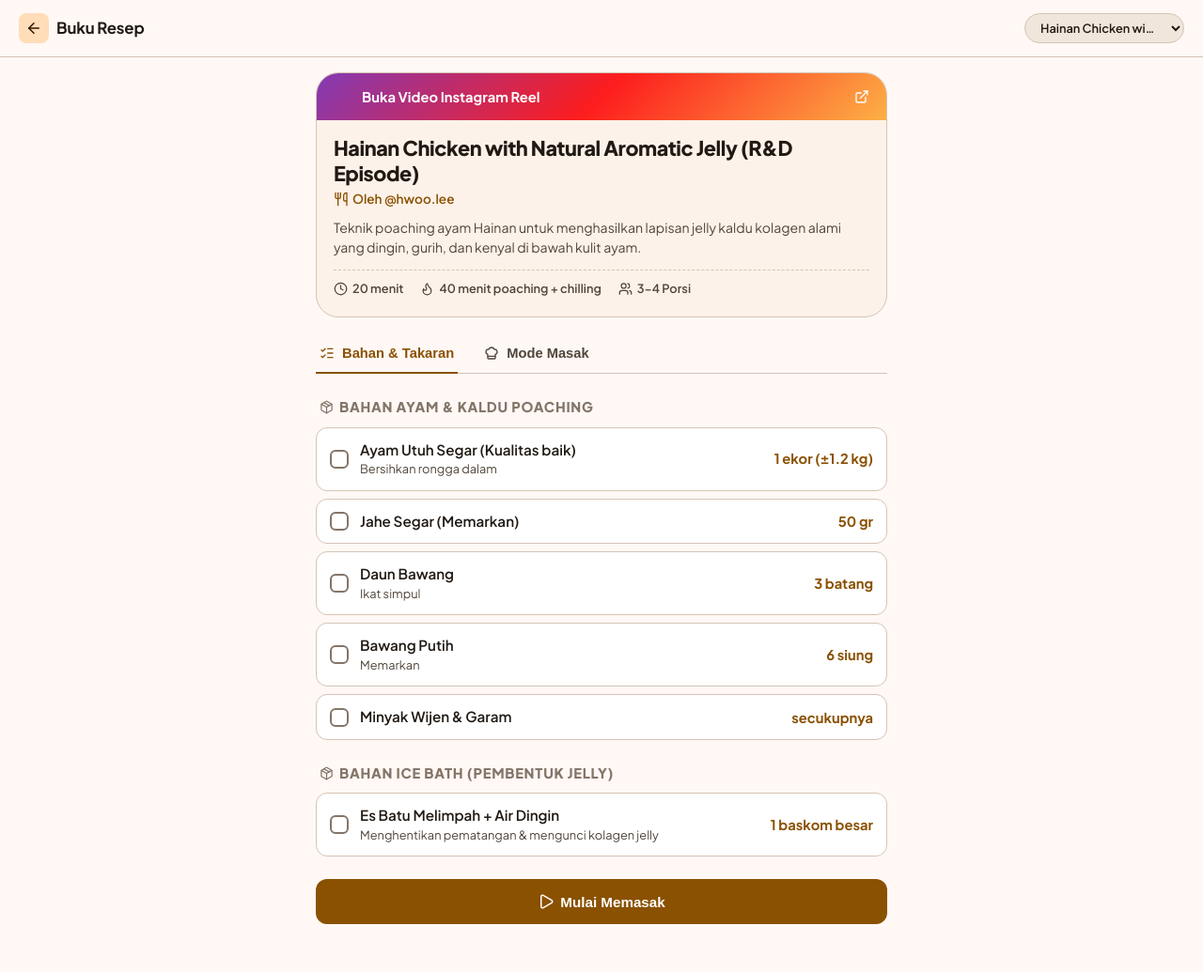
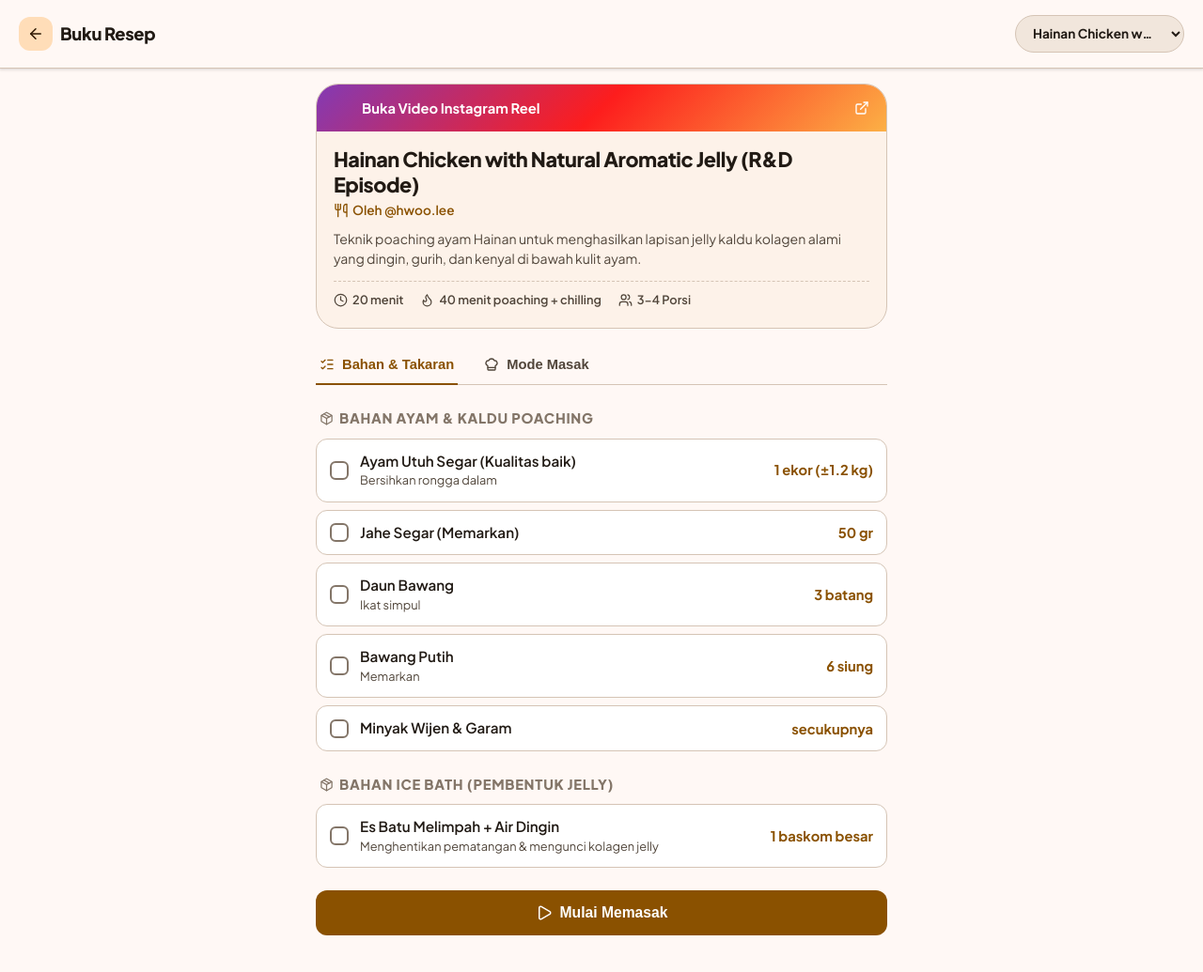
Before and after one commit to RizkiRay/recipe-m3-app, a FastAPI app: page /recipe/hainan-chicken-jelly-rd in a window 1280 px wide. Shown: the top 1035 px of the page at 94% size. Run offline with FastAPI, Linux system fonts and the light colour scheme; data comes from the database, SQL or seed files in the repository; some libraries are stand-ins or nearby versions.

Commit message:
style: expand top appbar to 64px and bottom toolbar to ergonomic 72px with 52px touch buttons

```diff
--- a/static/css/m3-theme.css
+++ b/static/css/m3-theme.css
@@ -85,7 +85,7 @@ body {
   background-color: var(--md-sys-color-surface);
   color: var(--md-sys-color-on-surface);
   line-height: 1.5;
-  padding-bottom: 85px;
+  padding-bottom: 96px;
   -webkit-font-smoothing: antialiased;
 }
 
@@ -111,34 +111,37 @@ body {
   top: 0;
   z-index: 50;
   background: var(--md-sys-color-surface);
-  padding: 14px 20px;
+  padding: 16px 20px;
+  min-height: 64px;
   display: flex;
   align-items: center;
   justify-content: space-between;
   border-bottom: 1px solid var(--md-sys-color-outline-variant);
+  box-shadow: var(--md-sys-elevation-1);
 }
 
 .brand-wrapper {
   display: flex;
   align-items: center;
-  gap: 10px;
+  gap: 12px;
 }
 
 .brand-icon {
-  width: 32px;
-  height: 32px;
-  border-radius: var(--md-sys-shape-corner-small);
+  width: 36px;
+  height: 36px;
+  border-radius: var(--md-sys-shape-corner-medium);
   background: var(--md-sys-color-primary-container);
   color: var(--md-sys-color-on-primary-container);
   display: flex;
   align-items: center;
   justify-content: center;
+  flex-shrink: 0;
 }
 
 .top-app-bar h1 {
-  font-size: 1.05rem;
-  font-weight: 700;
-  letter-spacing: -0.01em;
+  font-size: 1.15rem;
+  font-weight: 800;
+  letter-spacing: -0.02em;
   color: var(--md-sys-color-on-surface);
 }
 
@@ -150,14 +153,15 @@ body {
   background: var(--md-sys-color-surface-container-high);
   color: var(--md-sys-color-on-surface);
   border: 1px solid var(--md-sys-color-outline-variant);
-  padding: 6px 12px;
+  padding: 8px 14px;
+  min-height: 40px;
   border-radius: var(--md-sys-shape-corner-full);
   font-family: inherit;
-  font-size: 0.8rem;
-  font-weight: 600;
+  font-size: 0.85rem;
+  font-weight: 700;
   cursor: pointer;
   outline: none;
-  max-width: 170px;
+  max-width: 180px;
   text-overflow: ellipsis;
   white-space: nowrap;
 }
@@ -730,38 +734,41 @@ body {
   z-index: 100;
   background: var(--md-sys-color-surface-container);
   border-top: 1px solid var(--md-sys-color-outline-variant);
-  padding: 10px 12px calc(10px + env(safe-area-inset-bottom));
-  box-shadow: var(--md-sys-elevation-2);
+  padding: 12px 16px calc(12px + env(safe-area-inset-bottom));
+  box-shadow: var(--md-sys-elevation-3);
+  min-height: 72px;
 }
 
 .bottom-bar-wrapper {
+  max-width: 680px;
+  margin: 0 auto;
   width: 100%;
 }
 
 .bottom-action-buttons {
   display: flex;
   align-items: center;
-  gap: 8px;
+  gap: 10px;
   width: 100%;
 }
 
 .btn-nav-onehand {
-  height: 48px;
+  height: 52px; /* Ergonomic 52dp thumb target */
   border-radius: var(--md-sys-shape-corner-medium);
   border: none;
-  font-size: 0.95rem;
+  font-size: 0.98rem;
   font-weight: 700;
   display: flex;
   align-items: center;
   justify-content: center;
-  gap: 6px;
+  gap: 8px;
   cursor: pointer;
   transition: all 0.15s ease;
 }
 
 .btn-icon-only {
-  width: 48px;
-  flex: 0 0 48px;
+  width: 52px;
+  flex: 0 0 52px;
   background: var(--md-sys-color-surface-container-highest);
   color: var(--md-sys-color-on-surface);
   padding: 0;
```
